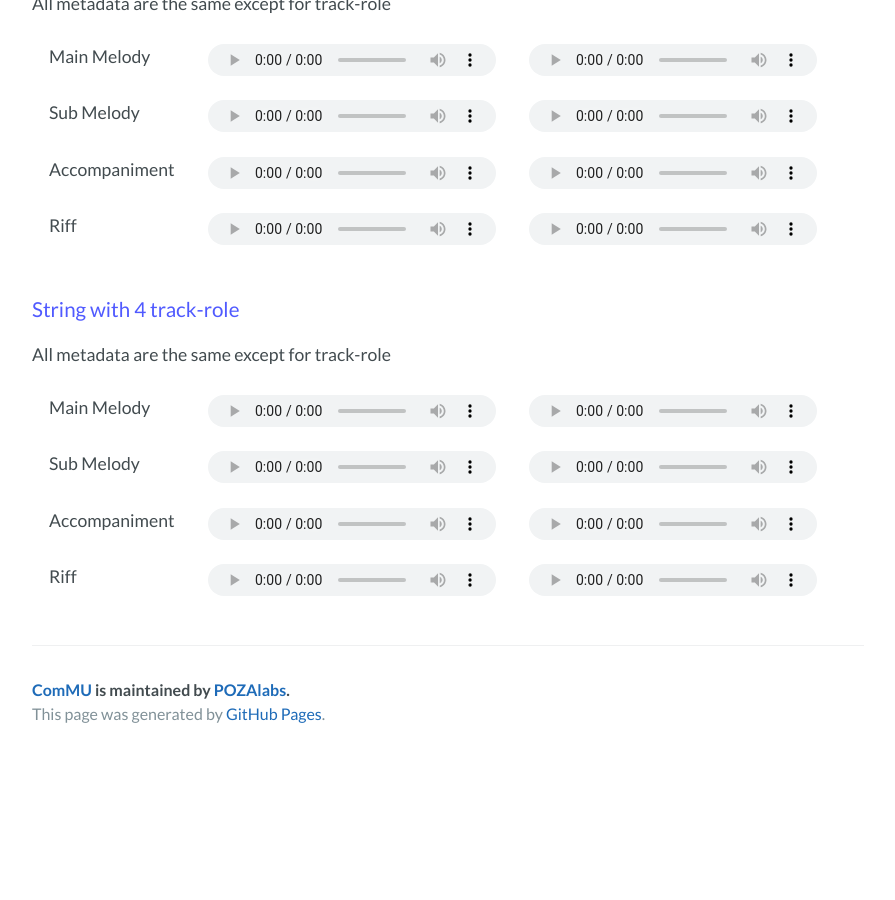
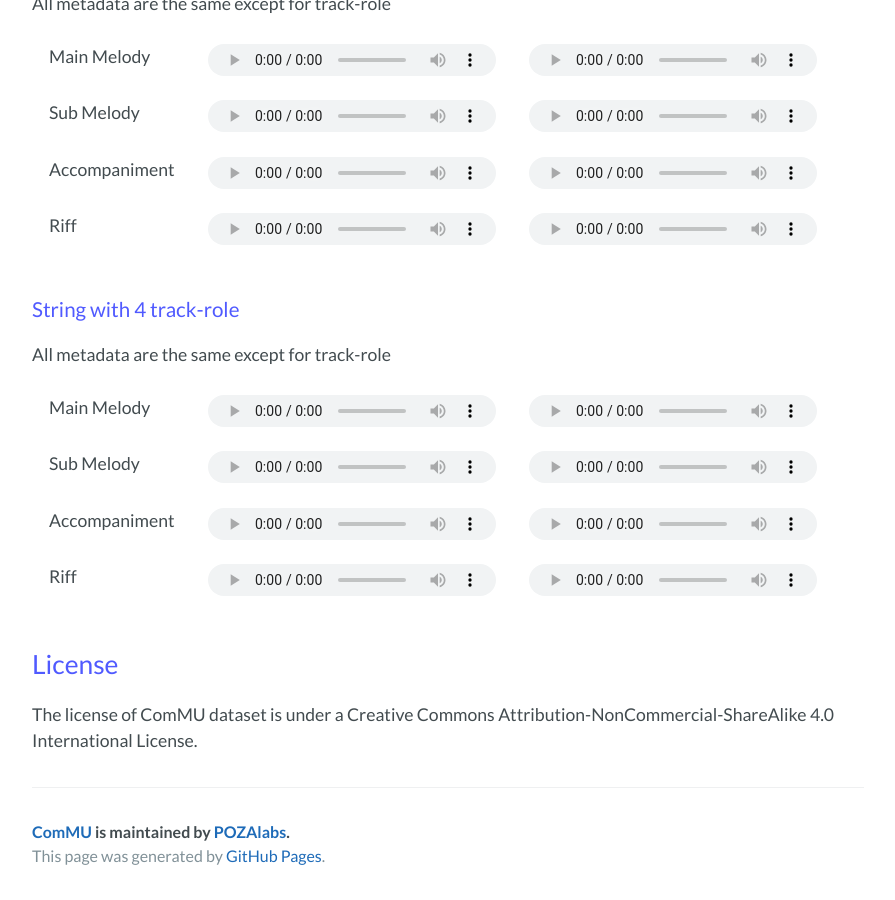
Before and after one commit to POZAlabs/ComMU, a Jekyll site: the page built from index.md, in a window 1280 px wide and 900 px high, scrolled down 4699 px. Shown: the whole window, without its empty margins (192-1087 px from the left). Built offline with Jekyll 4.4.1, drawn with Linux system fonts in a browser that asks for light colours; our own code applies the rules of GitHub Pages for plain Markdown files; before the commit the page ends 5457 px from its top, so only the background shows below that.

Commit message:
add license

```diff
--- a/index.md
+++ b/index.md
@@ -195,3 +195,9 @@ All metadata are the same except for track-role
     </tr>
   </tfoot>
 </table>
+
+
+
+## License
+
+The license of ComMU dataset is under a Creative Commons Attribution-NonCommercial-ShareAlike 4.0 International License.
```
